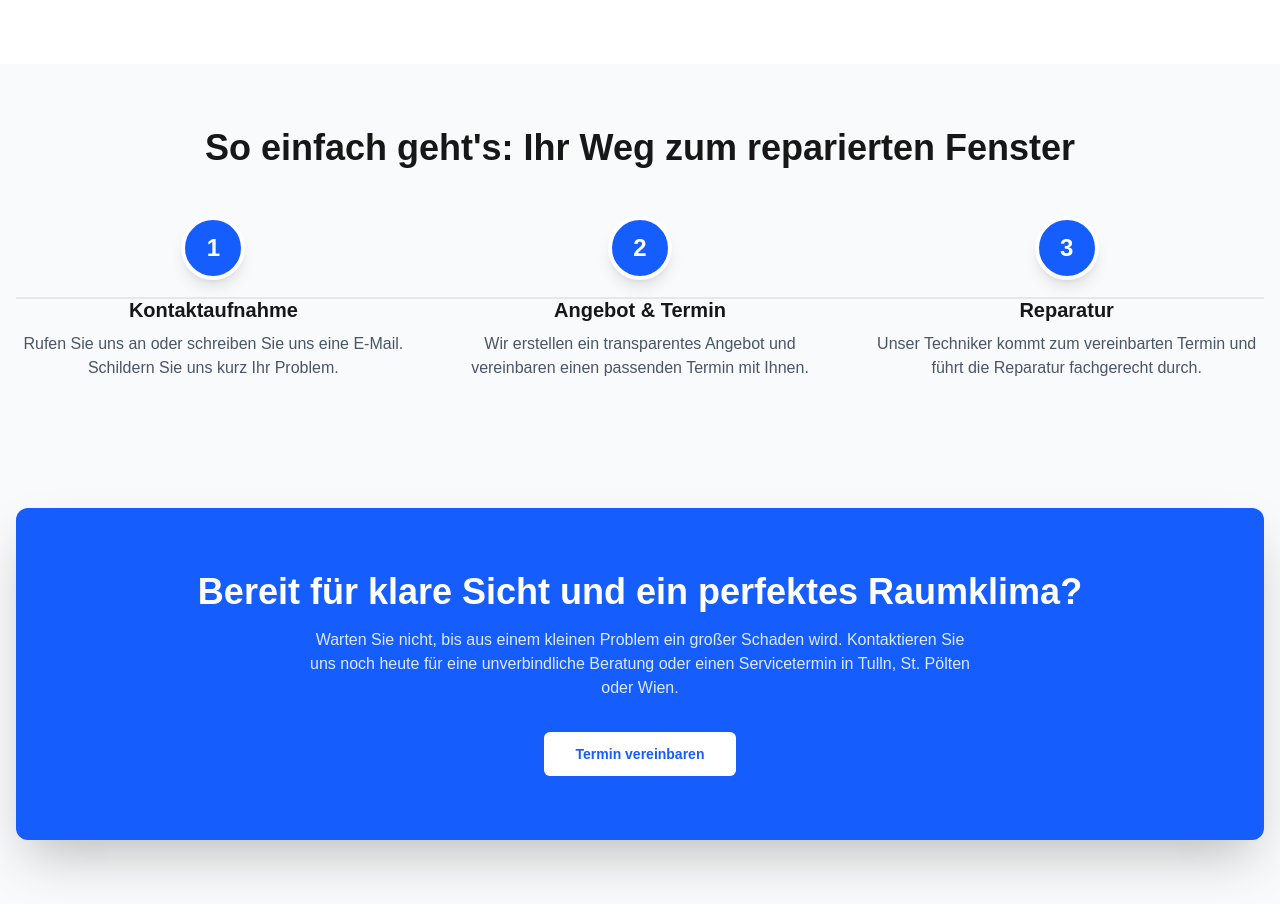
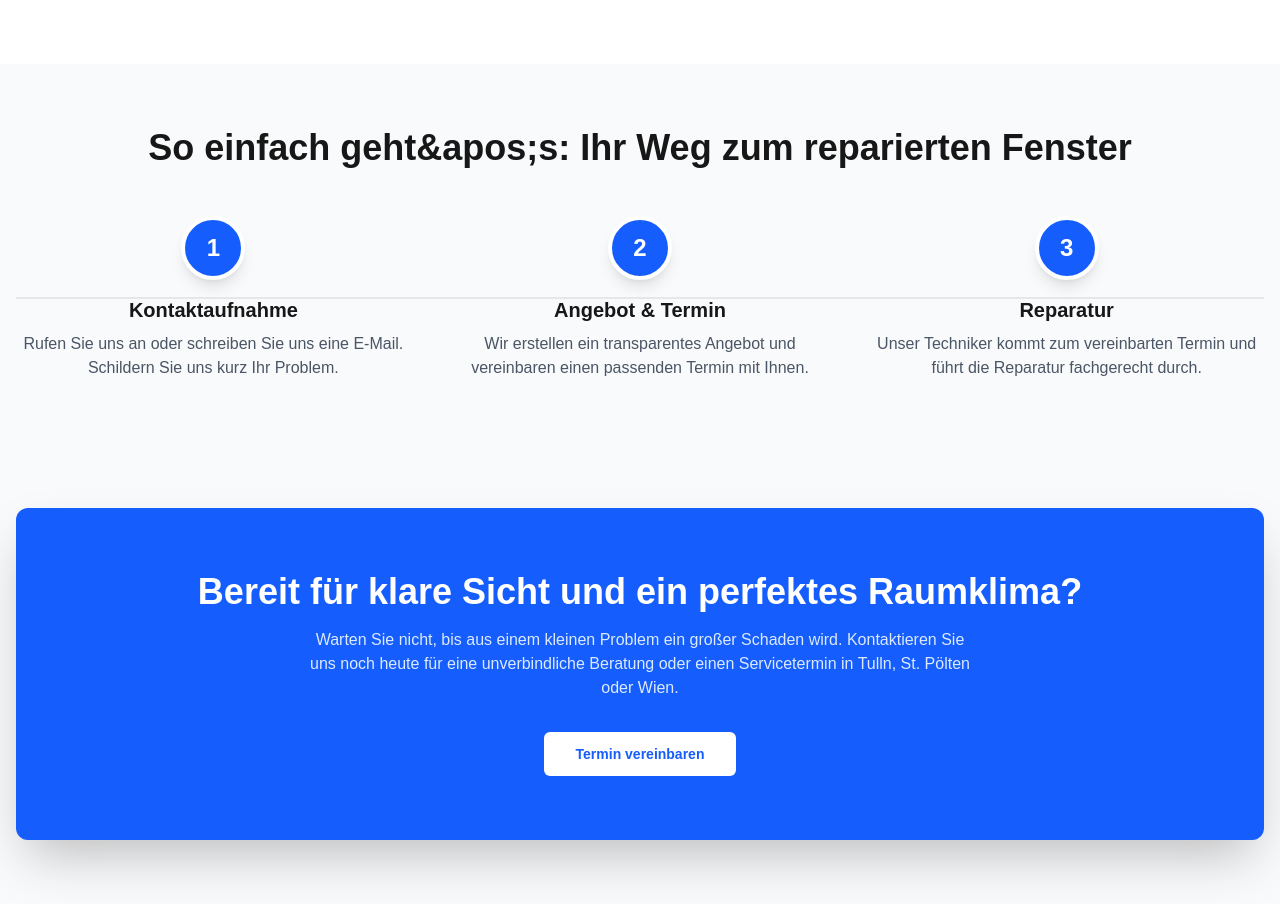
Before and after one commit to paddy-droid/bignewnodejs, a Next.js app: page /velux-reparatur in a window 1280 px wide. Shown: the part 2107-3031 px from the top of the page. Built offline with nearby package versions, Linux system fonts and the light colour scheme; no server answers.

Commit message:
fix: escape apostrophe in velux page for vercel deployment

```diff
--- a/src/app/velux-reparatur/page.tsx
+++ b/src/app/velux-reparatur/page.tsx
@@ -130,7 +130,7 @@ export default function VeluxReparaturPage() {
 
       {/* How it works Section */}
       <section className="container mx-auto px-4 py-16">
-        <h2 className="text-3xl md:text-4xl font-bold text-center mb-12">So einfach geht's: Ihr Weg zum reparierten Fenster</h2>
+        <h2 className="text-3xl md:text-4xl font-bold text-center mb-12">So einfach geht&amp;apos;s: Ihr Weg zum reparierten Fenster</h2>
         <div className="relative grid md:grid-cols-3 gap-8 text-center">
           {/* Das ist die Linie, die die Schritte verbindet. Sie wird nur auf größeren Bildschirmen angezeigt. */}
           <div className="hidden md:block absolute top-1/2 left-0 w-full h-px bg-gray-300" style={{ transform: 'translateY(-50%)', zIndex: 0 }}></div>
```
